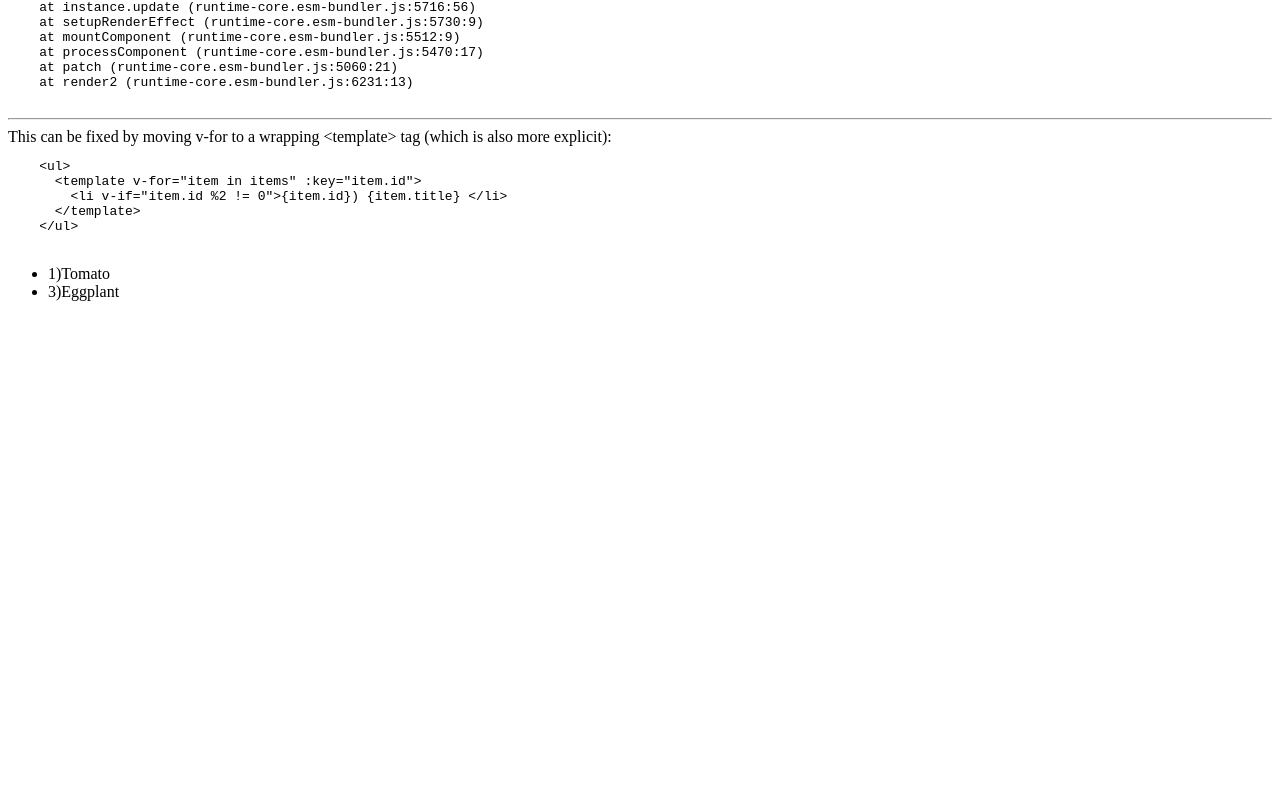
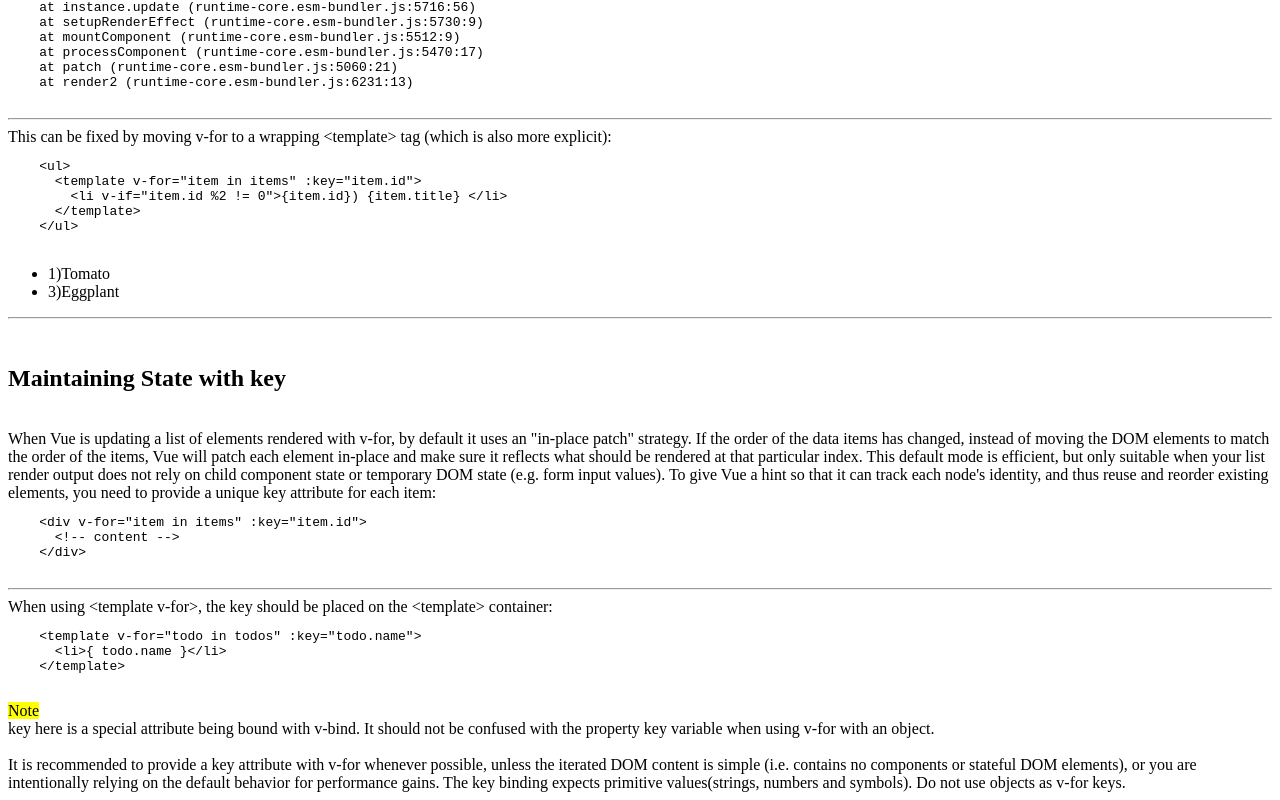
Before and after one commit to mehmethakan0220/vue, a Vue app in the folder 1-intro/5-list-rendering/: page / in a window 1280 px wide. Shown: the part 3320-4120 px from the top of the page. Before the commit the page ends 3637 px from the top, so only its background shows below. Built offline with nearby package versions, Linux system fonts and the light colour scheme.

Commit message:
v-for :key attribute

```diff
--- a/1-intro/5-list-rendering/src/App.vue
+++ b/1-intro/5-list-rendering/src/App.vue
@@ -226,6 +226,41 @@
       <li v-if="item.id %2 != 0">{{item.id}}){{item.title}}</li>
     </template>
   </ul>
+  <hr>
+  <br>
+  <h2>Maintaining State with key</h2>
+  <br>
+  <div>When Vue is updating a list of elements rendered with v-for, by default it uses an "in-place patch" strategy. If the order of the data items has changed, instead of moving the DOM elements to match the order of the items, Vue will patch each element in-place and make sure it reflects what should be rendered at that particular index.
+
+  This default mode is efficient, but only suitable when your list render output does not rely on child component state or temporary DOM state (e.g. form input values).
+
+  To give Vue a hint so that it can track each node's identity, and thus reuse and reorder existing elements, you need to provide a unique key attribute for each item:
+  </div>
+  <pre>
+    &ltdiv v-for="item in items" :key="item.id"&gt
+      &lt!-- content --&gt
+    &lt/div&gt
+  </pre>
+  <hr>
+  <div>
+    When using &lttemplate v-for&gt, the key should be placed on the &lttemplate&gt container:
+  </div>
+  <pre>
+    &lttemplate v-for="todo in todos" :key="todo.name"&gt
+      &ltli&gt{ todo.name }&lt/li&gt
+    &lt/template&gt
+  </pre>
+
+  <div>
+    <mark>Note</mark> <br>
+    key here is a special attribute being bound with v-bind. It should not be confused with the property key variable when using v-for with an object.
+  </div>
+  <br>
+  <div>
+    It is recommended to provide a key attribute with v-for whenever possible, unless the iterated DOM content is simple (i.e. contains no components or stateful DOM elements), or you are intentionally relying on the default behavior for performance gains.
+
+    The key binding expects primitive values(strings, numbers and symbols). Do not use objects as v-for keys.
+  </div>
 
 
 
```
